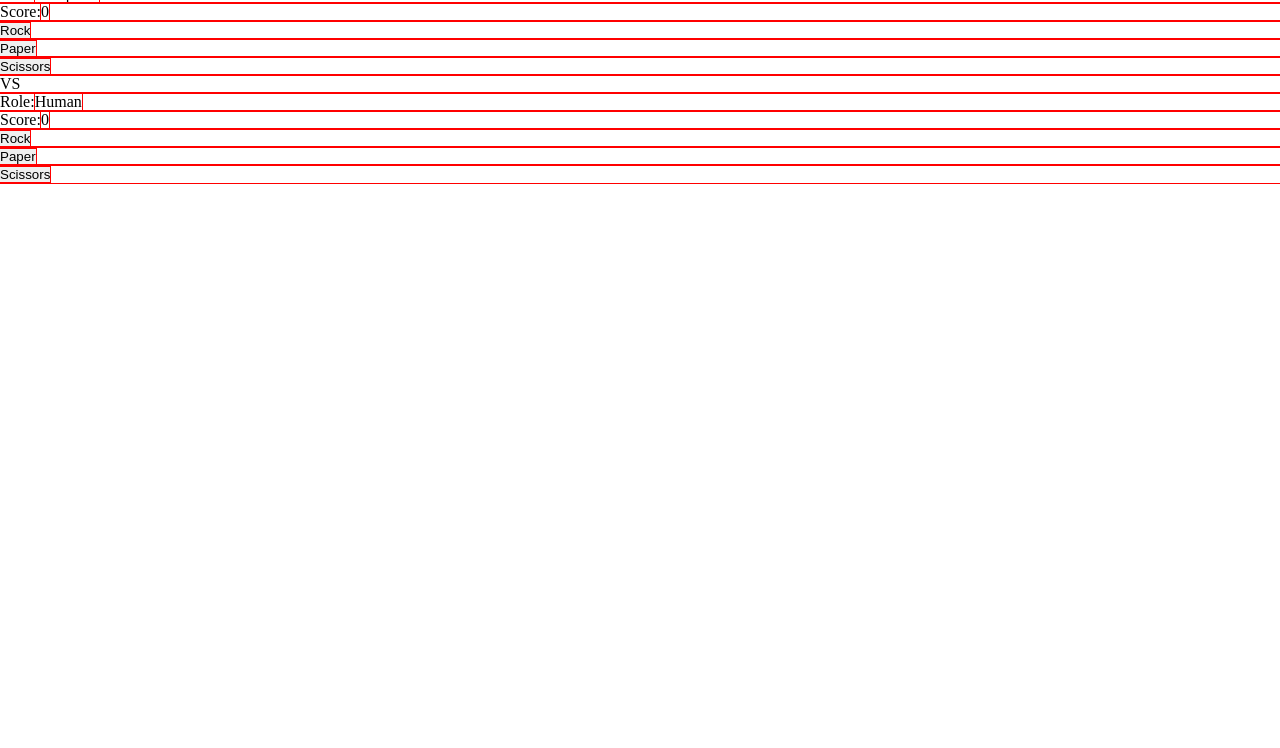
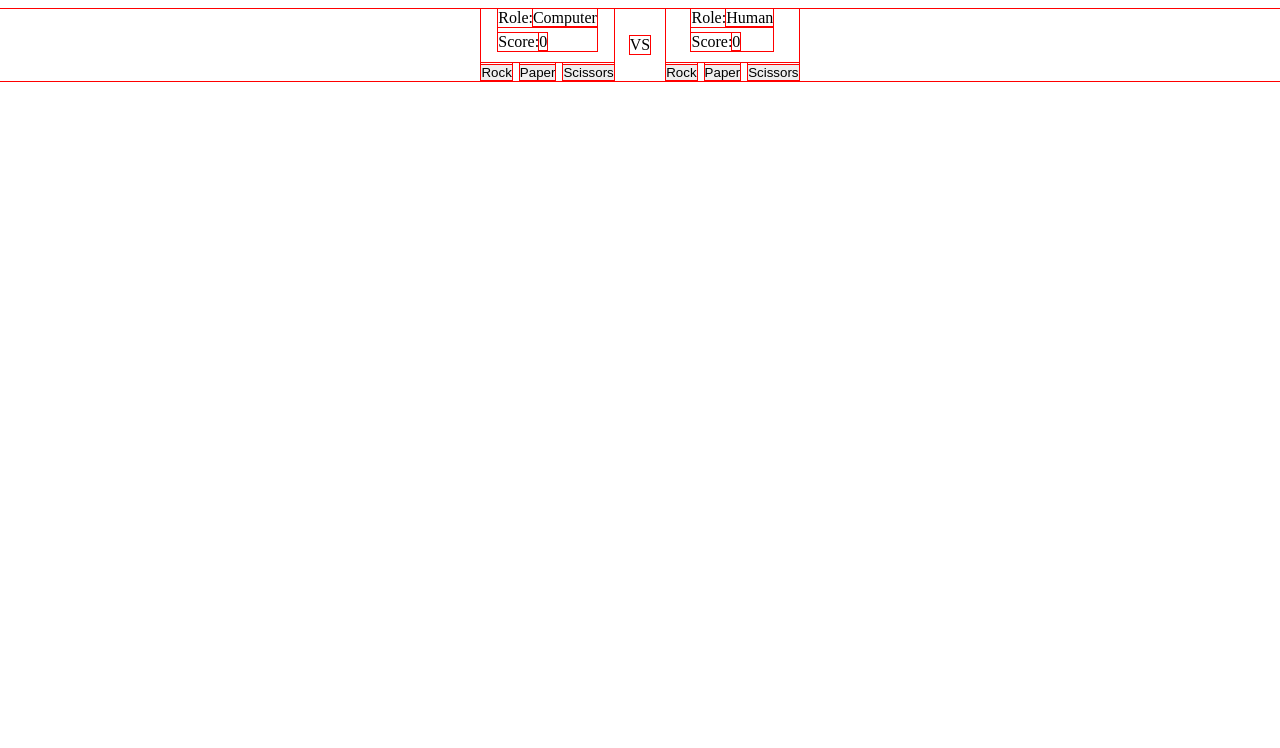
Before and after one commit to singularwind979/odin-rps, a website with bundled scripts: page index.html in a window 1280 px wide. Shown: the part 52-800 px from the top of the page. Built offline with nearby package versions, Linux system fonts and the light colour scheme.

Commit message:
feat(ui): apply layout utilities
Co-Authored-By: Claude Code <noreply@anthropic.com>

```diff
--- a/index.html
+++ b/index.html
@@ -7,18 +7,18 @@
     <link rel="stylesheet" href="./css/index.css">
     <script defer type="module" src="./dist/index.js"></script>
 </head>
-<body>
+<body class="flexbox-col g-5">
 
     <h1>Rock Paper Scissors</h1>
 
-    <div>
+    <div class="flexbox-row main-center cross-center g-4">
 
-        <div>
-            <div>
+        <div class="flexbox-col cross-center g-3">
+            <div class="flexbox-col cross-start g-1">
                 <div>Role:<span>Computer</span></div>
                 <div>Score:<span>0</span></div>
             </div>
-            <ul>
+            <ul class="flexbox-row main-center g-2">
                 <li><button>Rock</button></li>
                 <li><button>Paper</button></li>
                 <li><button>Scissors</button></li>
@@ -27,12 +27,12 @@
 
         <div>VS</div>
 
-        <div>
-            <div>
+        <div class="flexbox-col cross-center g-3">
+            <div class="flexbox-col cross-start g-1">
                 <div>Role:<span>Human</span></div>
                 <div>Score:<span>0</span></div>
             </div>
-            <ul>
+            <ul class="flexbox-row main-center g-2">
                 <li><button>Rock</button></li>
                 <li><button>Paper</button></li>
                 <li><button>Scissors</button></li>
```
